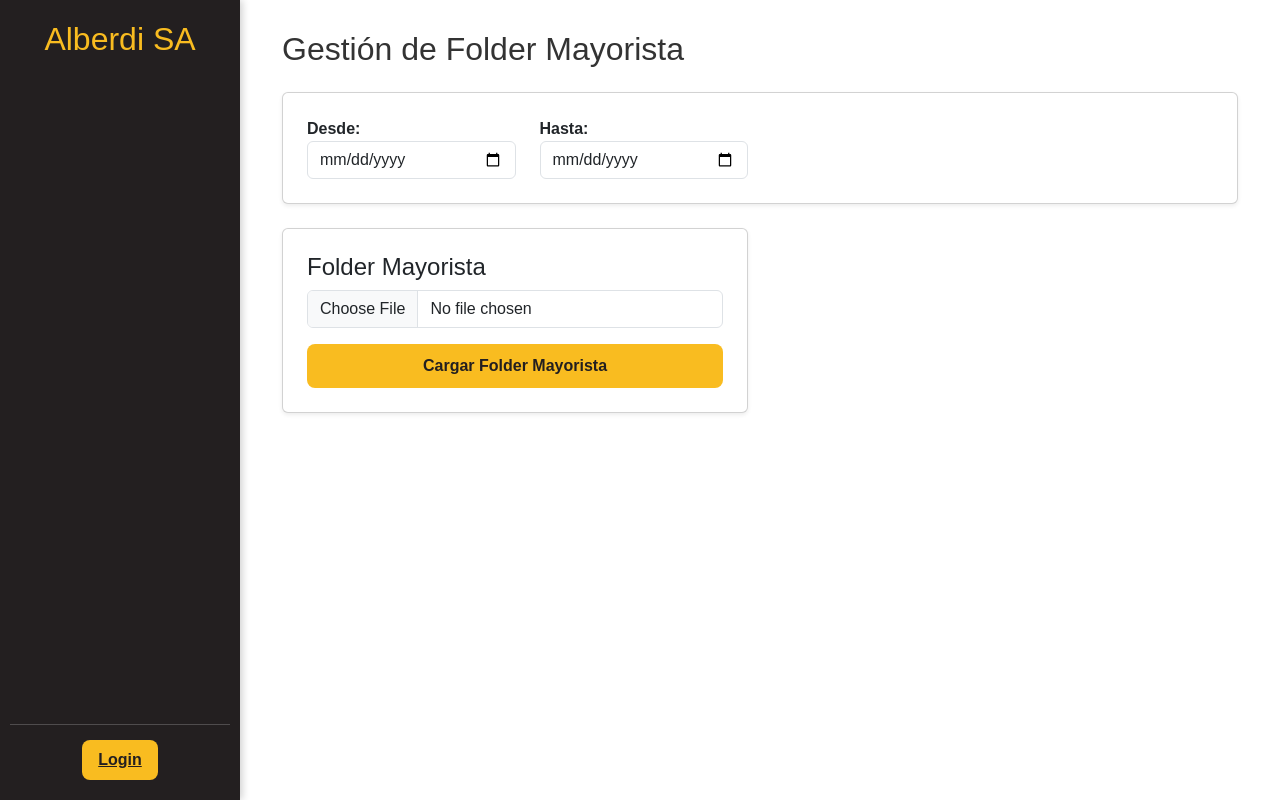
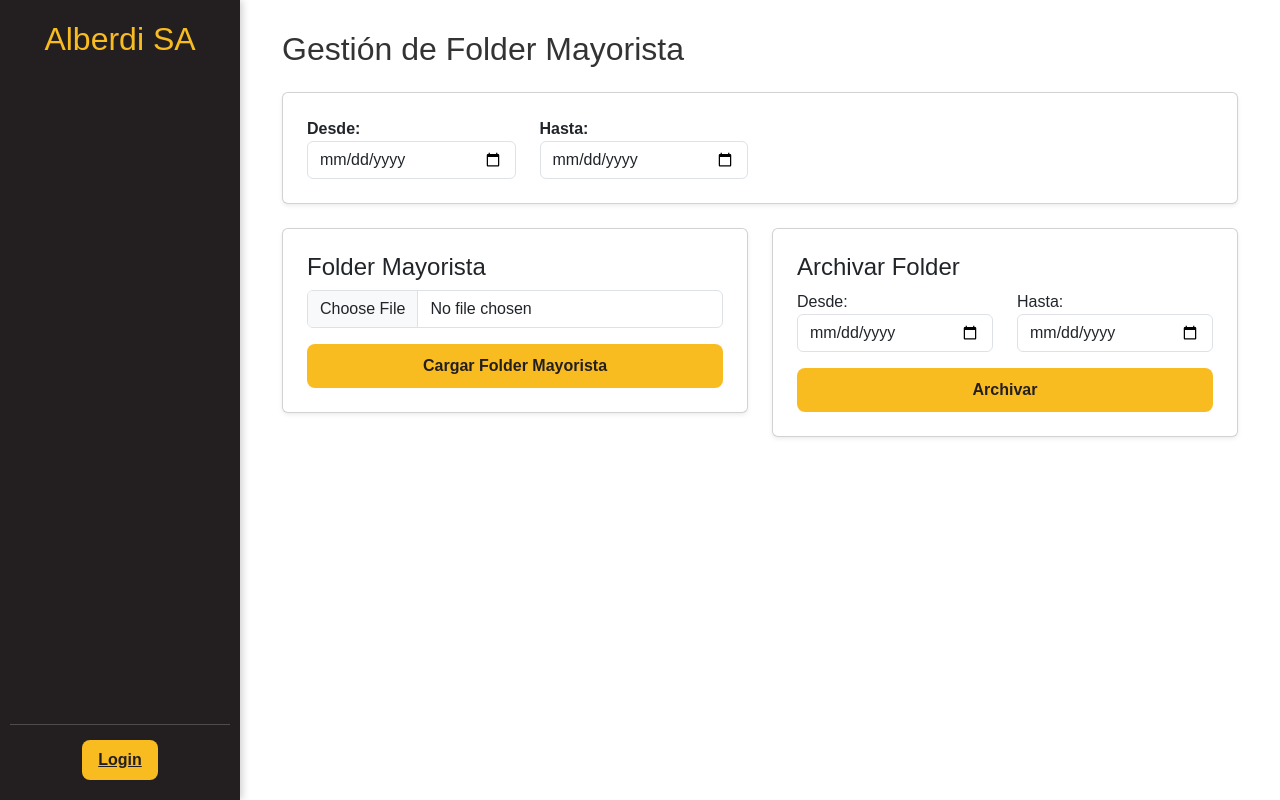
Before and after one commit to marcosaarias/megaSip, a Flask app: template templates/folder-mayorista.html in a window 1280 px wide. Run offline with Flask 3, Linux system fonts and the light colour scheme; the template is opened without the code that fills it, so the values that code supplies are empty; parts of the project's set-up code (start-up, migrations or seed data) failed here and were passed over; some libraries are stand-ins or nearby versions.

Commit message:
agrega opcion de archivar cenefas en vista de folder

```diff
--- a/templates/folder-mayorista.html
+++ b/templates/folder-mayorista.html
@@ -112,8 +112,60 @@
 
         </div>
 
+    <!-- ====================================================== -->
+    <!-- ARCHIVAR FOLDER -->
+    <!-- ====================================================== -->
+
+    <div class="col-md-6">
+
+            <div class="card p-4 shadow-sm">
+
+                <h4>Archivar Folder</h4>
+
+                <form
+                    method="POST"
+                    action="#"
+                    onsubmit="confirmarArchivado(this); return false;"
+                >
+
+                    <div class="row mb-3">
+
+                        <div class="col-md-6">
+                            <label>Desde:</label>
+                            <input
+                                type="date"
+                                name="fecha_desde"
+                                class="form-control"
+                                required
+                            >
                         </div>
 
+                        <div class="col-md-6">
+                            <label>Hasta:</label>
+                            <input
+                                type="date"
+                                name="fecha_hasta"
+                                class="form-control"
+                                required
+                            >
+                        </div>
+
+                    </div>
+
+                    <button
+                        type="submit"
+                        class="btn btn-outline-danger w-100"
+                    >
+                        Archivar
+                    </button>
+
+                </form>
+
+            </div>
+
+        </div>
+
+    </div>
 
     <!-- ====================================================== -->
     <!-- MENSAJE ERROR -->
@@ -126,6 +178,7 @@
         </div>
 
     {% endif %}
+
 
 
     <!-- ====================================================== -->
@@ -542,6 +595,30 @@ function prepararTransmision(form) {
         );
     }
 
+    /* ============================================================
+    CONFIRMAR ARCHIVADO
+    ============================================================ */
+
+    function confirmarArchivado(form) {
+
+        const desde = form.elements["fecha_desde"].value;
+        const hasta = form.elements["fecha_hasta"].value;
+
+        if (!desde || !hasta || desde > hasta) {
+            alert("Verifique las fechas seleccionadas.");
+            return false;
+        }
+
+        const formato = fecha =>
+            fecha.split("-").reverse().join("/");
+
+        return confirm(
+            "¿Está seguro de archivar el Folder Mayorista?\n\n"
+            + "Desde: " + formato(desde) + "\n"
+            + "Hasta: " + formato(hasta)
+        );
+    }
+
 </script>
 
 {% endblock %}
```
Lines whose indentation alone changed are shown as unchanged.
